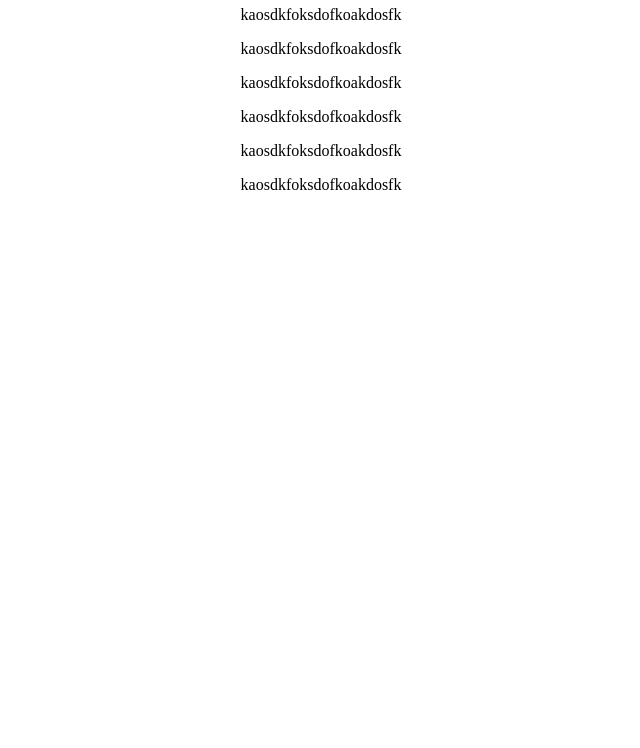
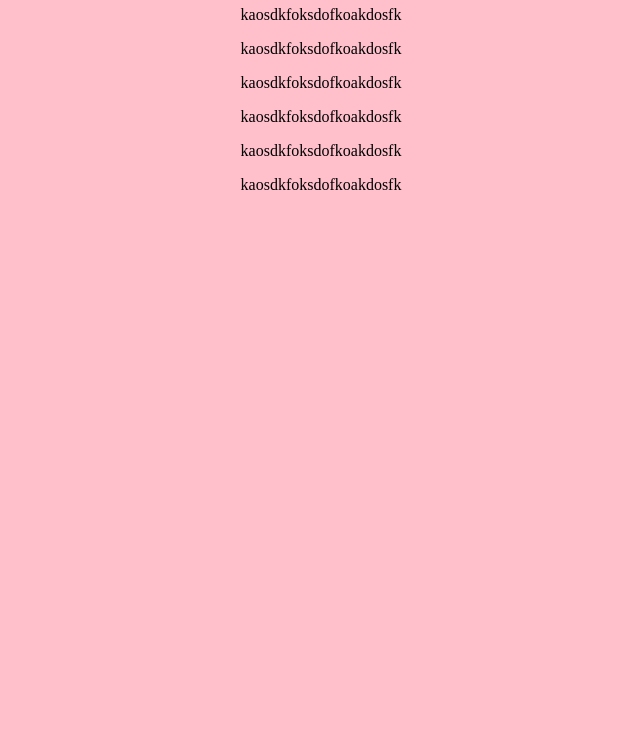
Before and after one commit to Analice-Iter/Notes, a plain HTML site: page index.html in a window 1280 px wide. Shown: the part 52-800 px from the top of the page, without its empty margins (319-959 px from the left). Drawn offline with Linux system fonts and the light colour scheme.

Commit message:
Update styles.css

```diff
--- a/styles.css
+++ b/styles.css
@@ -1,5 +1,5 @@
 body {
   margin: 0;
-  background: #ffffff;
+  background: #ffc0cb;
   text-align: center;
 }
```
